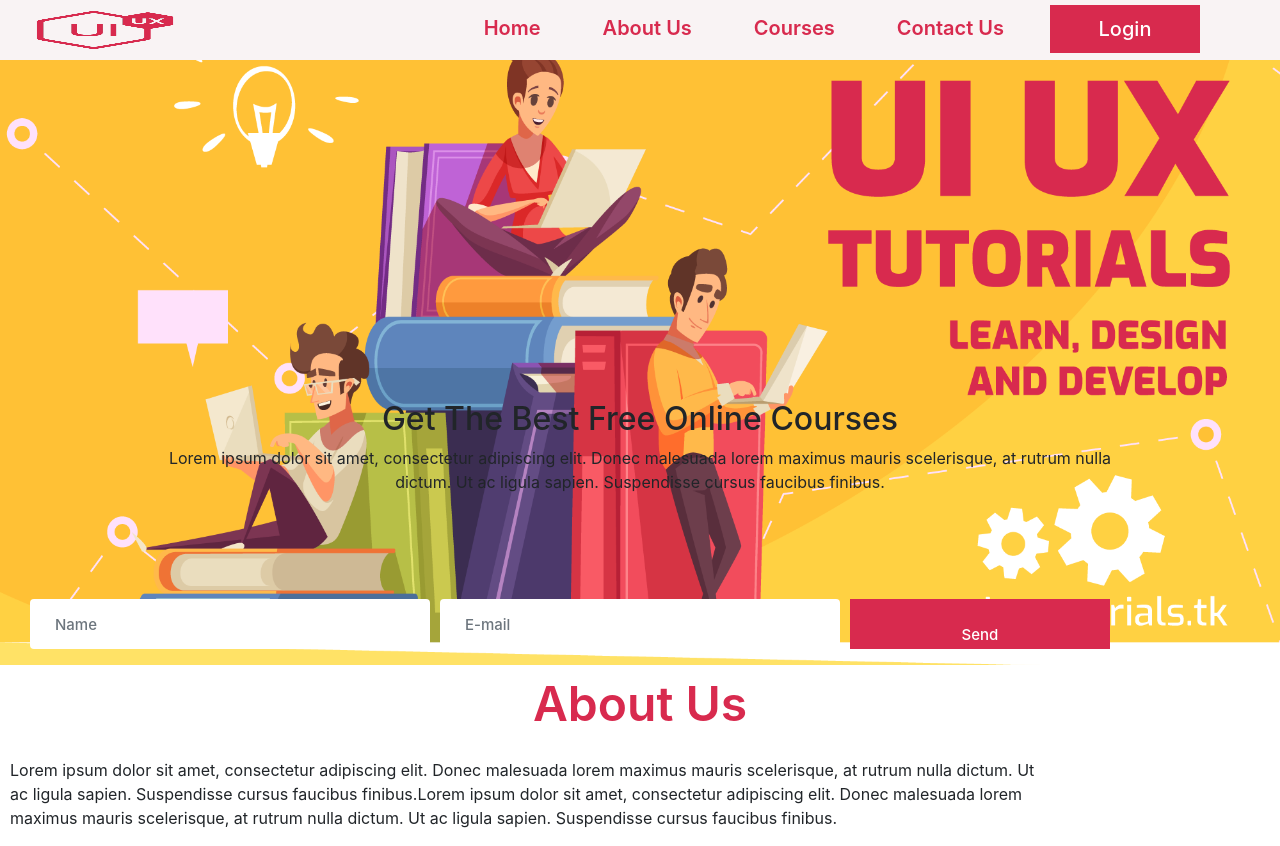
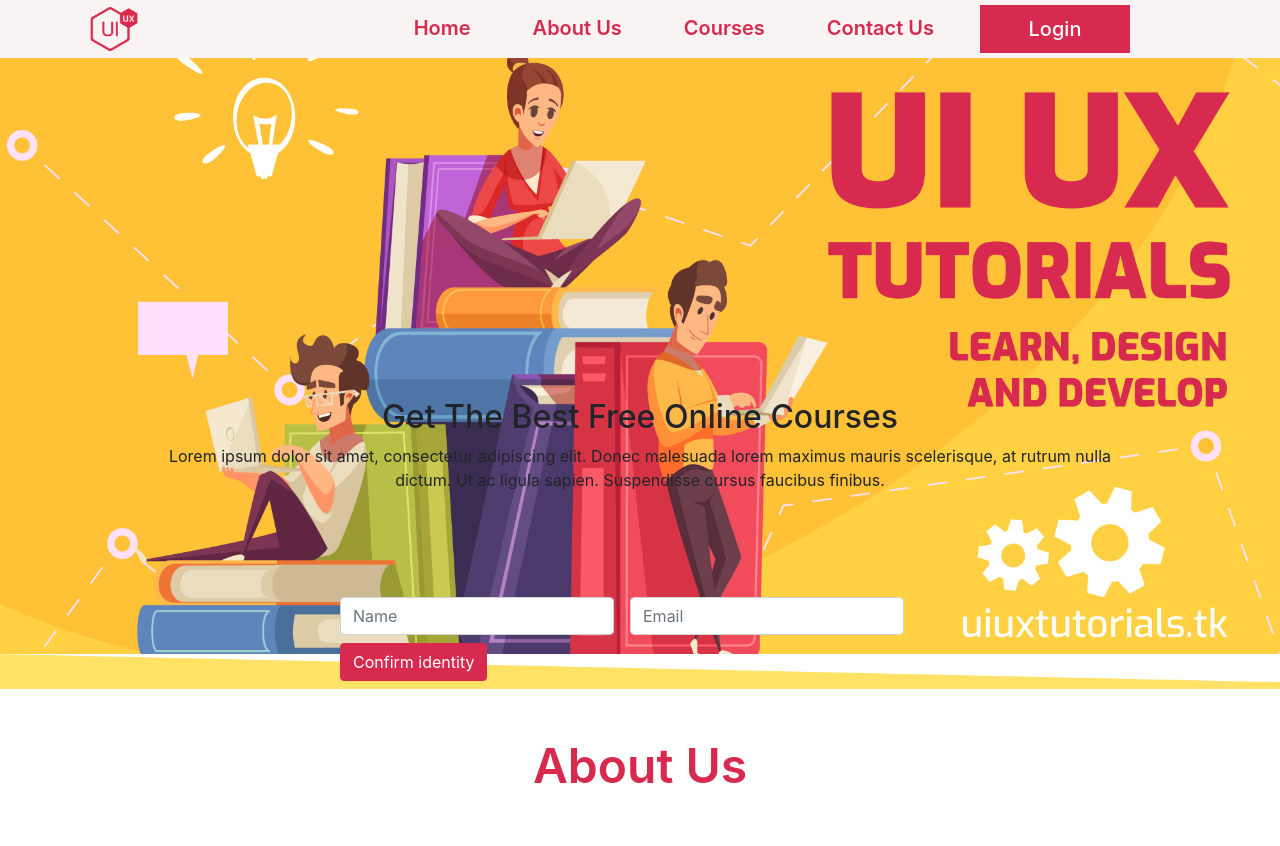
Before and after one commit to Shaktigupta97/uiux-trutorials-website, a plain HTML site: page Home-page.html in a window 1280 px wide. Shown: the top 846 px of the page. Drawn offline with Linux system fonts and the light colour scheme.

```diff
--- a/Home-page.html
+++ b/Home-page.html
@@ -10,13 +10,16 @@
   <link rel="stylesheet" href="assets/vendor/Slick-slider/css/slick.css">
   <link rel="stylesheet" href="assets/css/style2.css">
 </head>
+
 <body>
   <!-- Header -->
   <header class="main-header">
-    <div class="container-fluid">
+    <div class="container">
       <div class="row">
         <div class="col-md-3 col-lg-3">
-          <img src="assets/media/images/logo-transparent.png" class="logo" alt="logo">
+          <div class="logo-container">
+            <img src="assets/media/images/logo-transparent.png" class="float-left" alt="logo">
+          </div>
         </div>
         <div class="col-md-9 col-lg-9">
           <nav class="menu">
@@ -43,7 +46,7 @@
 
   <!-- Parallax -->
   <div class="full-width-header parallax-window" data-parallax="scroll" data-image-src="assets/media/images/uiuxtutorials.png">
-    <div class="container-fluid">
+    <div class="container">
       <div class="row">
         <div class="col-12">
           <div class="parallax-text text-black">
@@ -52,20 +55,17 @@
           </div>
           <div class="row">
             <div class="col-lg-12">
-              <form class="signup-form">
-                <div class="form-row">
-                  <div class="form-group col-md-4">
-                    <input type="name" class="form-control" id="inputName" placeholder="Name">
+              <form class="form-inline mx-auto" style="max-width: 600px;">
+                <div class="form-group mb-2">
+                  <label for="name-filed" class="sr-only">Email</label>
+                  <input type="password" class="form-control" id="name-filed" placeholder="Name">
                 </div>
-                  <div class="form-group col-md-4">
-                    <input type="email" class="form-control" id="inputEmail4" placeholder="E-mail">
+                <div class="form-group mx-sm-3 mb-2">
+                  <label for="email-filed" class="sr-only">Password</label>
+                  <input type="password" class="form-control" id="email-filed" placeholder="Email">
                 </div>
-                  <div class="form-group col-md-4">
-                    <button type="button" class="signup-btn">Send</button>
-                  </div>
-                </div>
+                <button type="submit" class="btn btn-primary mb-2">Confirm identity</button>
               </form>
-
             </div>
           </div>
 
@@ -76,37 +76,21 @@
     </div>
 
   </div>
+
   <!-- About us -->
   <div class="container-fluid about-section" id="about-me">
-    <h2 class="abt-heading text-center">About Us</h2>
+    <h2 class="abt-heading text-center py-5 px-3">About Us</h2>
     <div class="row">
-    <div class="about-content col-10">
-      <p class="content">
+      <div class="about-content col-12">
+        <p class="content p-3">
           Lorem ipsum dolor sit amet, consectetur adipiscing elit. Donec malesuada lorem maximus mauris scelerisque, at rutrum nulla dictum. Ut ac ligula sapien. Suspendisse cursus faucibus finibus.Lorem ipsum dolor sit amet, consectetur adipiscing elit. Donec malesuada lorem maximus mauris scelerisque, at rutrum nulla dictum. Ut ac ligula sapien. Suspendisse cursus faucibus finibus.
         </p>
       </div>
     </div>
   </div>
 
-
-
-
-
-
-
-
-
-
-
-
-
-
-
-
-
-
   <!-- Footer -->
-  <footer class="bg-dark">
+  <footer class="container-fluid bg-dark">
     <div class="row">
       <div class="col-12">
         <div class="footer-content">
@@ -115,6 +99,7 @@
       </div>
     </div>
   </footer>
+
   <!-- JS -->
   <script src="assets/vendor/jQuery/jquery-3.4.1.min.js" type="text/javascript"></script>
   <script src="assets/vendor/bootstrap/js/bootstrap.min.js" type="text/javascript"></script>
@@ -122,4 +107,5 @@
   <script src="assets/vendor/parallax/parallax.min.js" type="text/javascript"></script>
   <script src="assets/js/main.js" type="text/javascript"></script>
 </body>
+
 </html>
--- a/assets/css/style2.css
+++ b/assets/css/style2.css
@@ -5,11 +5,11 @@
   background-color:#f9f3f4;
 
 }
-.logo {
-  height: 50px;
-  width: 170px;
-  float: left;
-  margin: 5px;
+.logo-container{
+  height: 58px;
+}
+.logo-container >img{
+  height: 100%;
 }
 .menu{
   margin: 5px;
@@ -58,7 +58,6 @@
 
 .about-section{
   margin: 0 auto;
-  padding: 10px;
   height: 50%;
 }
 .abt-heading{
@@ -68,19 +67,7 @@
   font-weight: 600;
   margin-bottom: 25px;
 }
-.signup-form{
-  margin-right: 15px;
-  margin-left: 15px;
-}
-.form-control{
-  background: #fff;
-  padding: 25px;
-  border: none;
-  font-size: 15px;
-  font-weight: 500;
-  height: 30px;
 
-}
 .signup-btn{
   height: 30px;
   background-color: #d82a4e;
```
Also changed, not shown: assets/vendor/bootstrap/css/bootstrap.min.css. Lines whose indentation alone changed are shown as unchanged.
